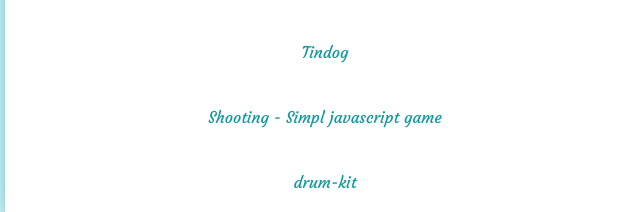
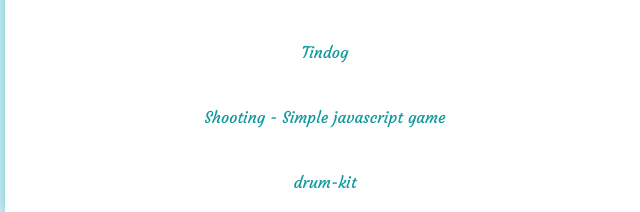
Before and after one commit to Snjv98/my_portfolio, a plain HTML site: page index.html in a window 1280 px wide. Shown: the part 2021-2233 px from the top of the page, 315-955 px from the left. Drawn offline with Linux system fonts and the light colour scheme; a web font is replaced by a local one.

Commit message:
Update index.html

```diff
--- a/index.html
+++ b/index.html
@@ -78,7 +78,7 @@
       <a class="w-sample-div" href="https://snjv98.github.io/nonceBlox-final/" target="_blank">Nonceblox(clone)</a> <br>
       <a class="w-sample-div" href="https://snjv98.github.io/Bitminers-v5/" target="_blank">Bitminers</a> <br>
       <a class="w-sample-div" href="https://snjv98.github.io/tindog/" target="_blank">Tindog</a> <br>
-      <a class="w-sample-div" href="https://snjv98.github.io/Shooting_game/" target="_blank">Shooting - Simpl javascript game</a> <br>
+      <a class="w-sample-div" href="https://snjv98.github.io/Shooting_game/" target="_blank">Shooting - Simple javascript game</a> <br>
       <a class="w-sample-div" href="https://snjv98.github.io/drum/" target="_blank">drum-kit</a> <br>
 
       <!-- <a href="#" target="_blank">spotify</a> <br>
```
